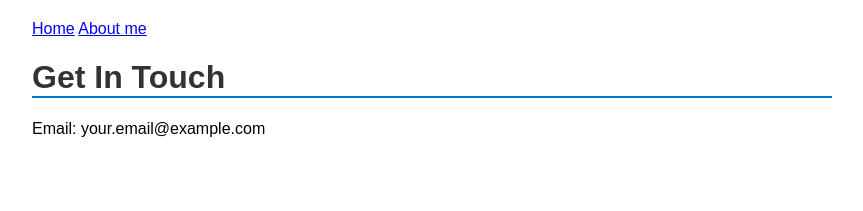
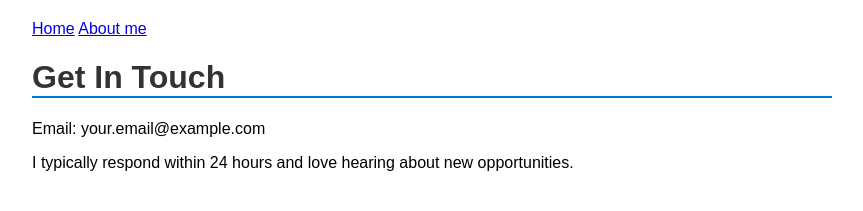
Before and after one commit to git-treelevel/my-portfolio, a plain HTML site: page contact.html in a window 1280 px wide. Shown: the whole page, without its empty margins (208-1071 px from the left). Drawn offline with Linux system fonts and the light colour scheme.

Commit message:
Update contact.html, add answer response time info

```diff
--- a/contact.html
+++ b/contact.html
@@ -13,5 +13,6 @@
     </nav>
     <h1>Get In Touch</h1>
     <p>Email: your.email@example.com</p>
+    <p>I typically respond within 24 hours and love hearing about new opportunities.</p>
 </body>
 </html>
```
